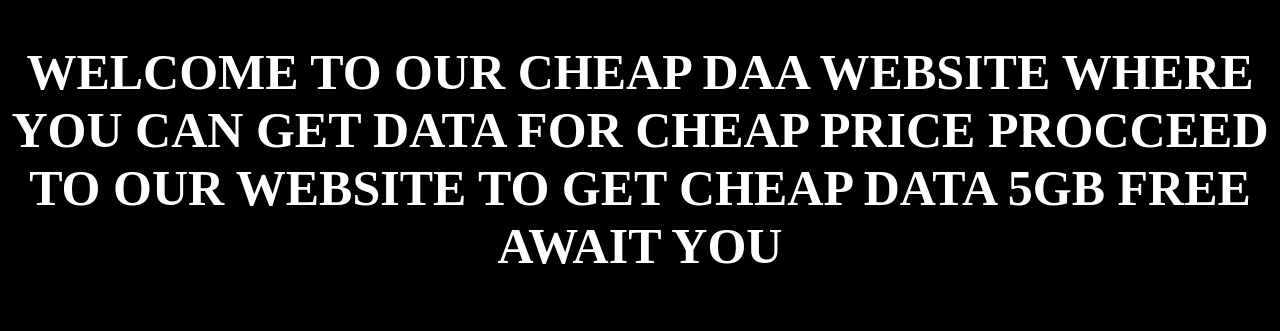
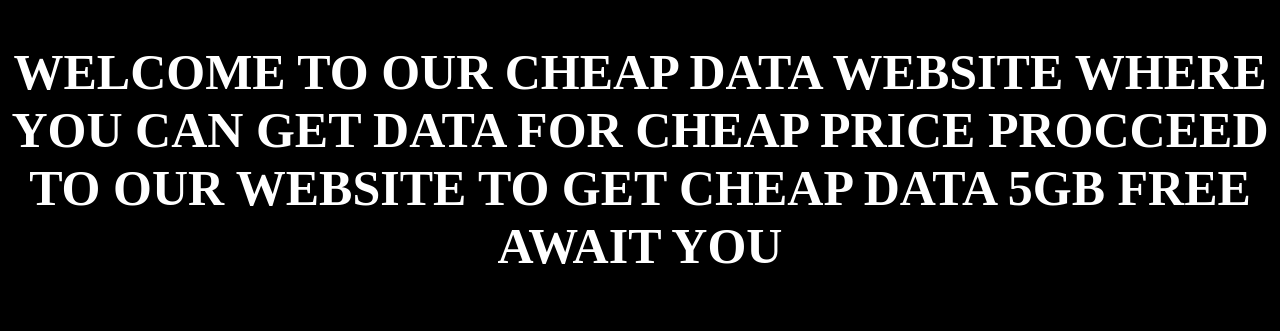
Before and after one commit to goodjame/Cheap-data-life.com, a plain HTML site: page index.html in a window 1280 px wide. Shown: the part 411-742 px from the top of the page. Drawn offline with Linux system fonts and the light colour scheme.

Commit message:
Update index.html

```diff
--- a/index.html
+++ b/index.html
@@ -11,7 +11,7 @@
   <center>
 
   <h2  class="yy">
-   WELCOME TO OUR CHEAP DAA WEBSITE WHERE YOU CAN GET DATA FOR CHEAP PRICE PROCCEED TO OUR WEBSITE TO GET CHEAP DATA 5GB FREE AWAIT YOU
+   WELCOME TO OUR CHEAP DATA WEBSITE WHERE YOU CAN GET DATA FOR CHEAP PRICE PROCCEED TO OUR WEBSITE TO GET CHEAP DATA 5GB FREE AWAIT YOU
   </h2>
     <br>
      <a href="file:///storage/emulated/0/goodboy/l.html ">
```
